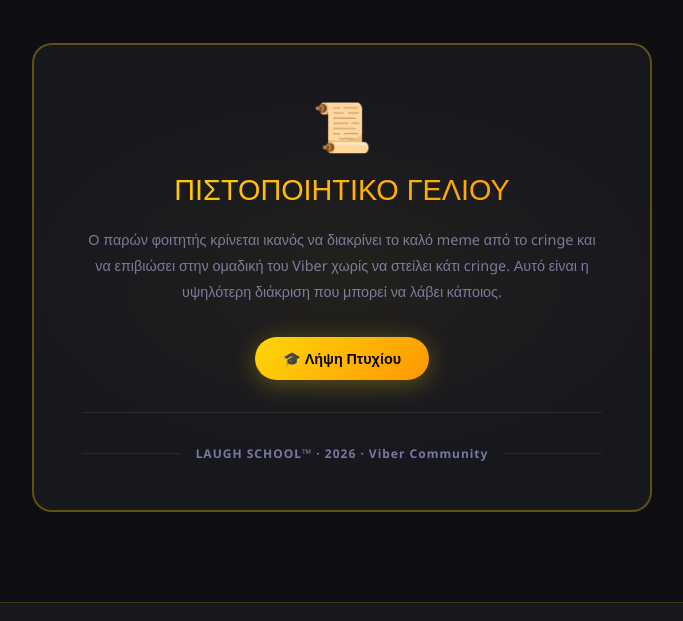
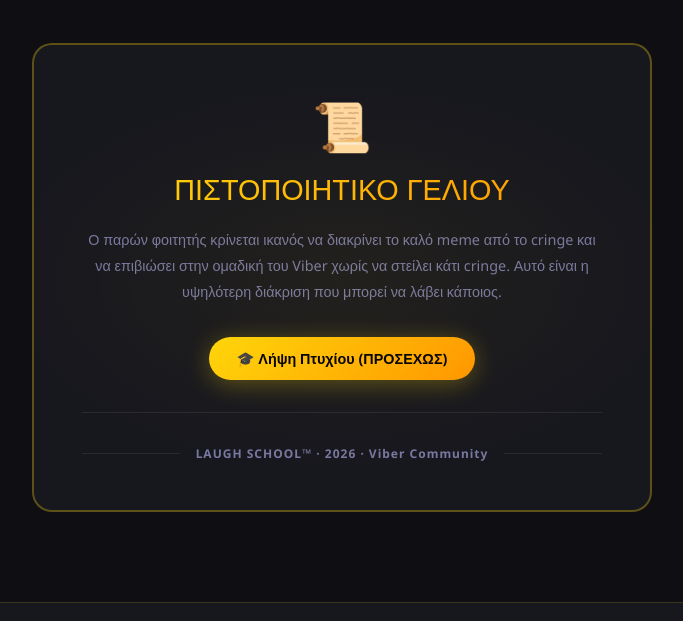
Before and after one commit to laugh-school-site/home, a plain HTML site: page index.html in a window 1280 px wide. Shown: the part 4031-4652 px from the top of the page, without its empty margins (298-981 px from the left). Drawn offline with Linux system fonts and the light colour scheme; a web font is replaced by a local one.

Commit message:
Update index.html

```diff
--- a/index.html
+++ b/index.html
@@ -327,7 +327,7 @@
     <div class="diploma-scroll">📜</div>
     <div class="diploma-title">ΠΙΣΤΟΠΟΙΗΤΙΚΟ ΓΕΛΙΟΥ</div>
     <p class="diploma-body">Ο παρών φοιτητής κρίνεται ικανός να διακρίνει το καλό meme από το cringe και να επιβιώσει στην ομαδική του Viber χωρίς να στείλει κάτι cringe. Αυτό είναι η υψηλότερη διάκριση που μπορεί να λάβει κάποιος.</p>
-    <a href="#" class="btn btn-gold" onclick="downloadDiploma(event)">🎓 Λήψη Πτυχίου</a>
+    <a href="#" class="btn btn-gold">🎓 Λήψη Πτυχίου (ΠΡΟΣΕΧΩΣ)</a>
     <div class="diploma-seal">
       <div class="seal-line"></div>
       <span>LAUGH SCHOOL™ · 2026 · Viber Community</span>
```
